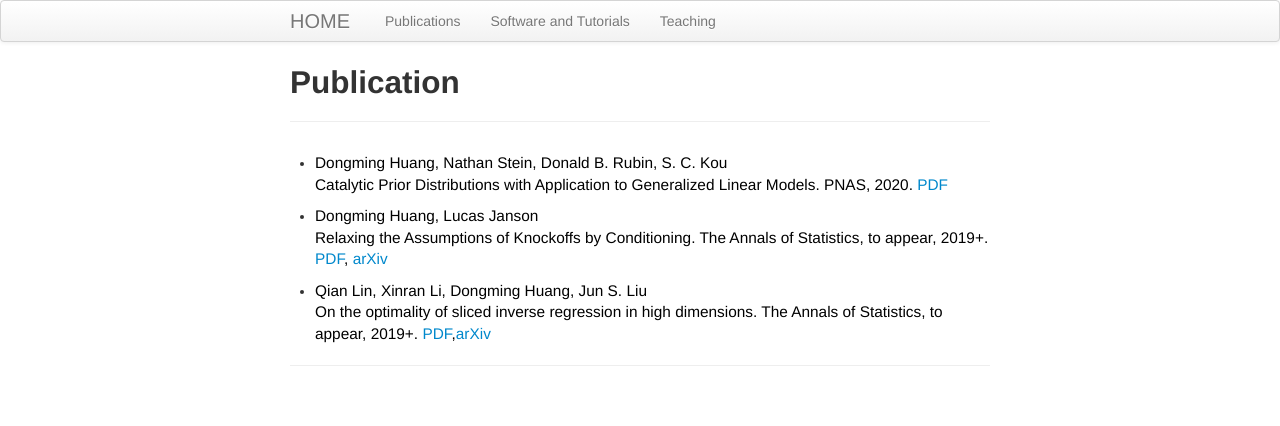
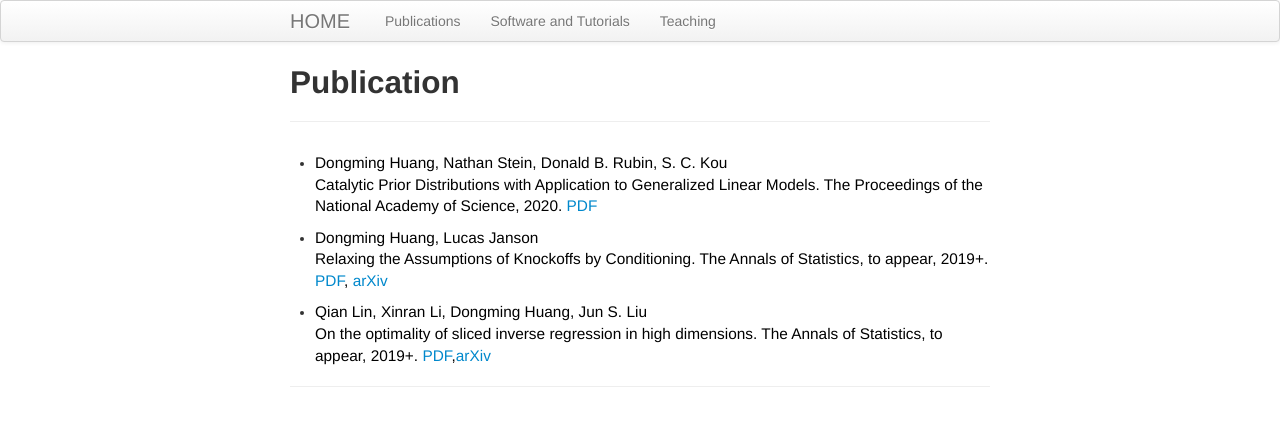
Before and after one commit to stathuang/dmhuang.github.io, a Jekyll site: the page built from pages/pubs.md, in a window 1280 px wide. Shown: the top 426 px of the page. Built offline with Jekyll 4.4.1, drawn with Linux system fonts in a browser that asks for light colours.

Commit message:
Update pubs.md

```diff
--- a/pages/pubs.md
+++ b/pages/pubs.md
@@ -6,7 +6,7 @@ description: List of Publication
 ---
 
 - Dongming Huang, Nathan Stein, Donald B. Rubin, S. C. Kou\\
-Catalytic Prior Distributions with Application to Generalized Linear Models. PNAS, 2020. [PDF](https://www.pnas.org/content/pnas/early/2020/05/14/1920913117.full.pdf)
+Catalytic Prior Distributions with Application to Generalized Linear Models. The Proceedings of the National Academy of Science, 2020. [PDF](https://www.pnas.org/content/pnas/early/2020/05/14/1920913117.full.pdf)
 
 
 - Dongming Huang, Lucas Janson\\
```
